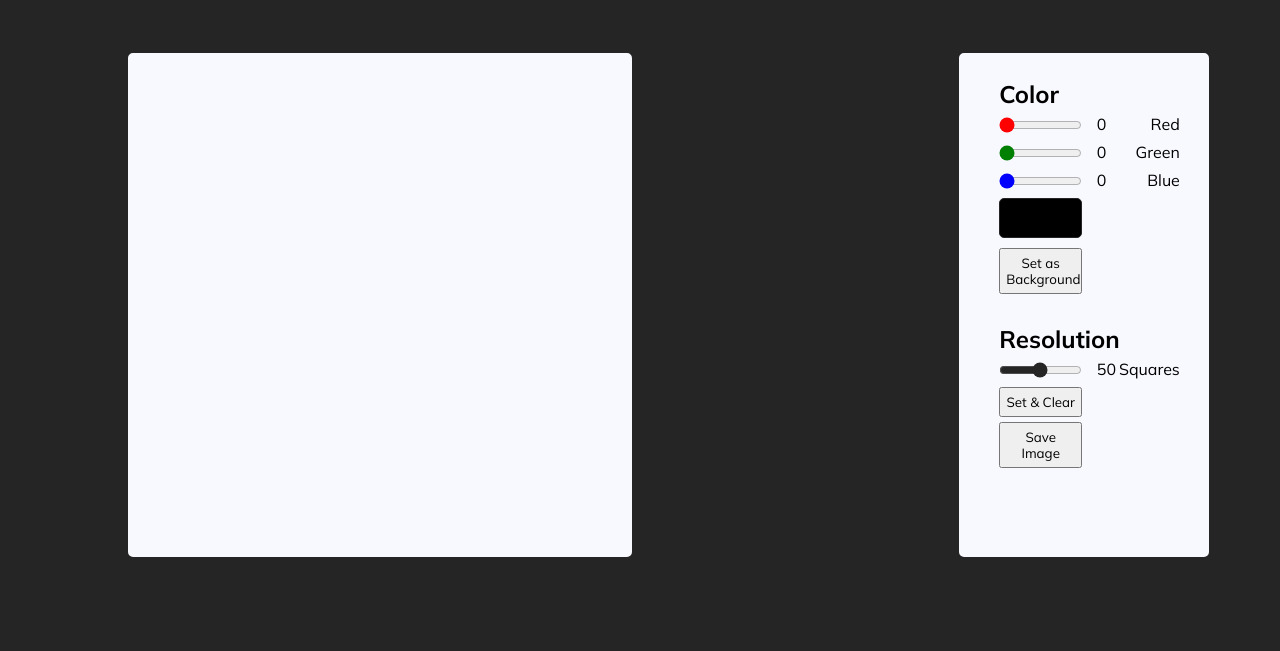
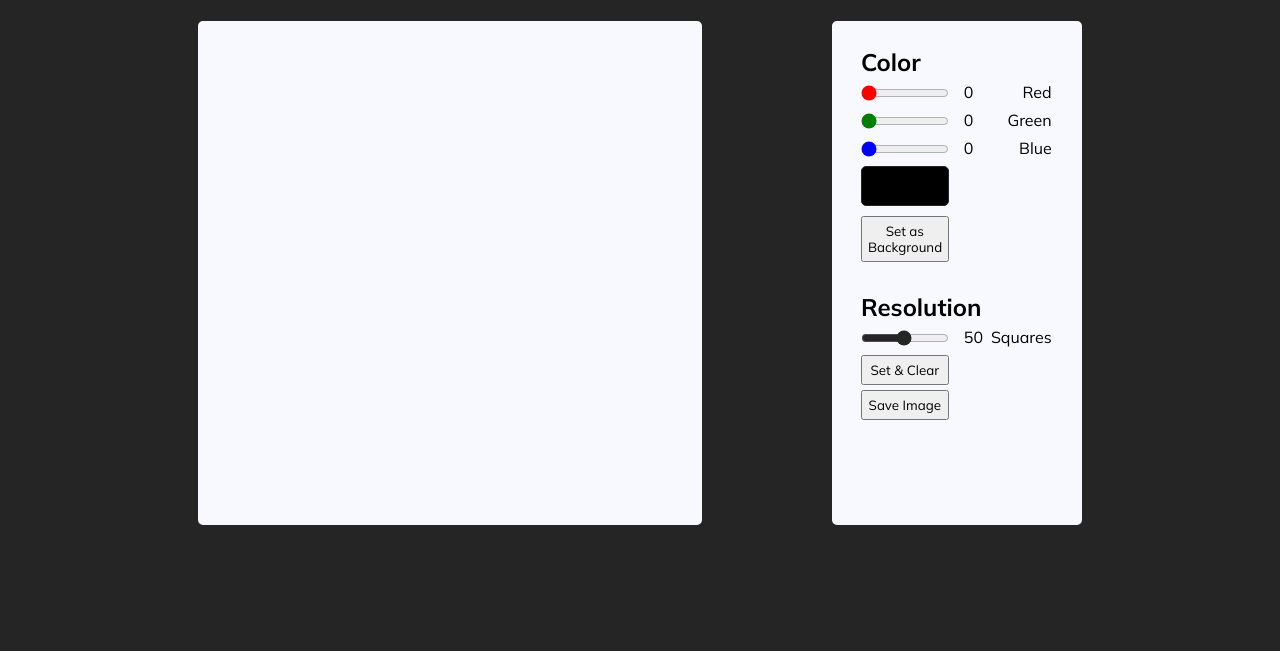
Before and after one commit to LeStuder/EtchAScetch, a plain HTML site: page index.html in a window 1280 px wide. Shown: the part 149-800 px from the top of the page. Drawn offline with Linux system fonts and the light colour scheme.

Commit message:
Adjusted position of main and aside to middle

```diff
--- a/styles.css
+++ b/styles.css
@@ -14,7 +14,7 @@ body {
 header {
     text-align: center;
     color: ghostwhite;
-    margin: 7vh 0;
+    margin: 5vh 0;
 }
 
 header > * {
@@ -28,7 +28,8 @@ header > h1 {
 main {
     display: flex;
     justify-content: space-between;
-    width: 90%;
+    width: 70%;
+    min-width: min-content;
     margin: 0 auto;
 }
 
@@ -44,7 +45,7 @@ main {
     width: var(--grid-size) px;
     grid-template-columns: repeat(2, 250px);
     grid-template-rows: repeat(2, 250px);
-    margin-left: 5%;
+    margin-left: 0;
     display: grid;
 }
 
@@ -52,7 +53,7 @@ main {
     width: 20%;
     min-width: 250px;
     margin-left: 5px;
-    padding-left: 3vw;
+    padding-left: 3%;
     justify-self: end;
 }
 
```
